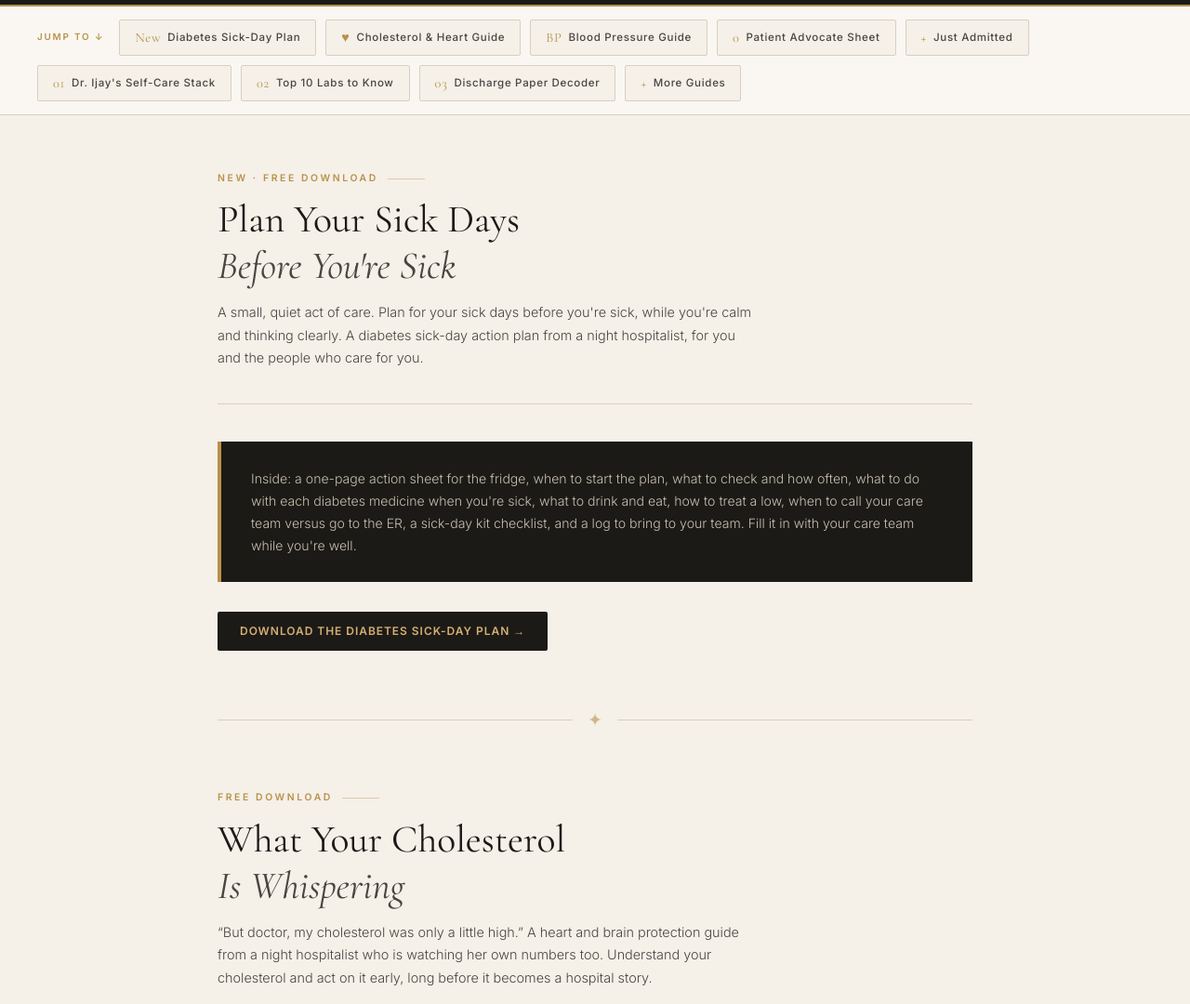
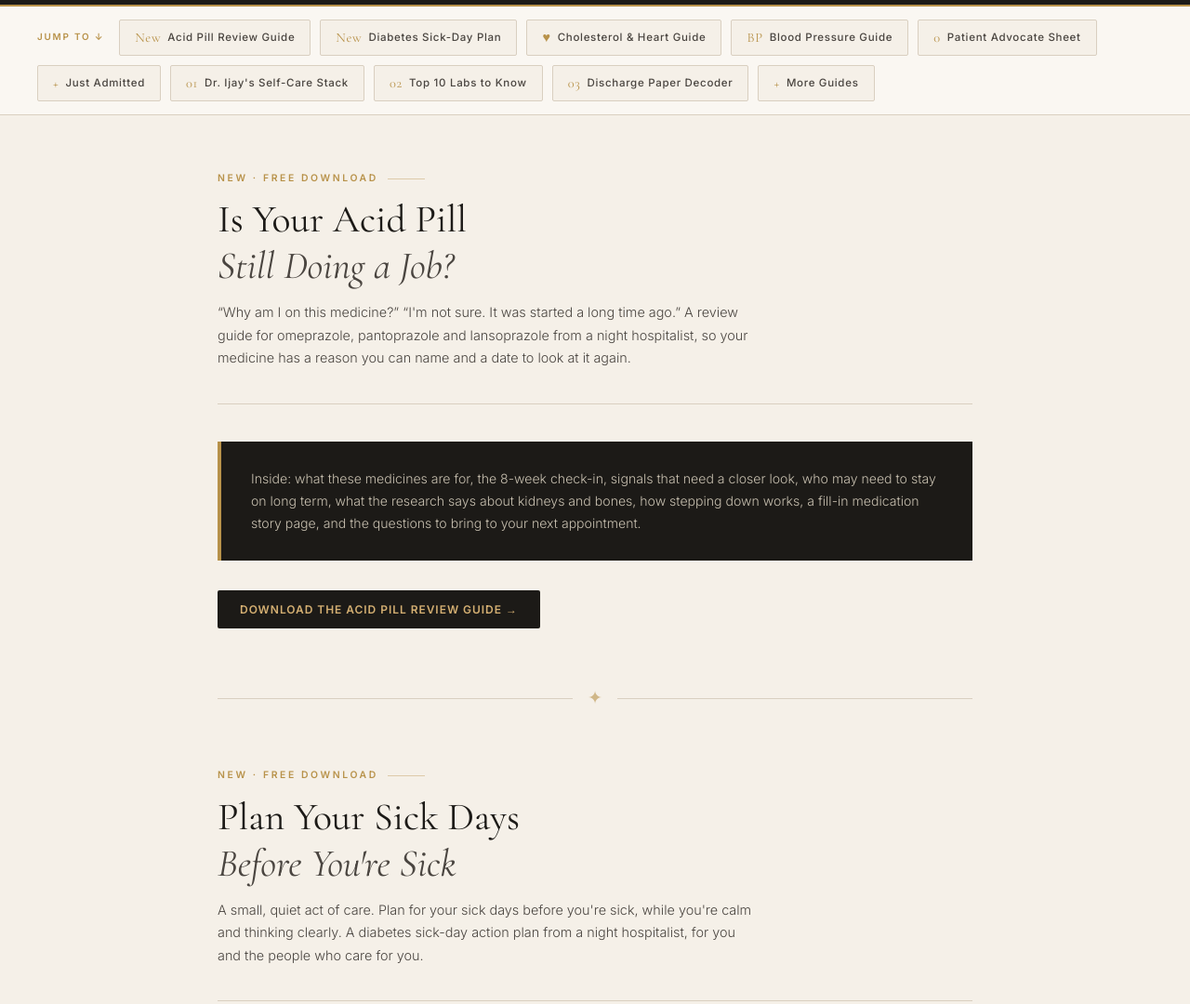
Before and after one commit to CogniteveGit/Cogniteve-guides, a plain HTML site: page index.html in a window 1280 px wide. Shown: the part 500-1580 px from the top of the page at 93% size. Drawn offline with nearby package versions, Linux system fonts and the light colour scheme.

Commit message:
Add PPI review guide: Is Your Acid Pill Still Doing a Job?
Co-Authored-By: Claude Sonnet 5.5 <noreply@anthropic.com>
Claude-Session: https://claude.ai/code/session_01QJJqmYSuEjdMtSNfKVZT22

```diff
--- a/index.html
+++ b/index.html
@@ -609,7 +609,8 @@
 <!-- GUIDE NAV -->
 <nav class="guide-nav">
   <span class="guide-nav-label">Jump to ↓</span>
-<a href="#sick-day"><span class="nav-num">New</span> Diabetes Sick-Day Plan</a>
+<a href="#ppi"><span class="nav-num">New</span> Acid Pill Review Guide</a>
+  <a href="#sick-day"><span class="nav-num">New</span> Diabetes Sick-Day Plan</a>
   <a href="#heart-cholesterol"><span class="nav-num">♥</span> Cholesterol &amp; Heart Guide</a>
   <a href="#blood-pressure"><span class="nav-num">BP</span> Blood Pressure Guide</a>
   <a href="#patient-advocate"><span class="nav-num">0</span> Patient Advocate Sheet</a>
@@ -626,6 +627,21 @@
 
 <!-- MAIN CONTENT -->
 <main class="main">
+
+<!-- ===== NEW: PPI REVIEW GUIDE ===== -->
+  <section id="ppi">
+    <div class="section-header">
+      <div class="section-tag">New · Free Download</div>
+      <h2>Is Your Acid Pill<br><em>Still Doing a Job?</em></h2>
+    <p class="section-intro">“Why am I on this medicine?” “I'm not sure. It was started a long time ago.” A review guide for omeprazole, pantoprazole and lansoprazole from a night hospitalist, so your medicine has a reason you can name and a date to look at it again.</p>
+    </div>
+  <div class="cheatsheet-intro">
+  <p>Inside: what these medicines are for, the 8-week check-in, signals that need a closer look, who may need to stay on long term, what the research says about kidneys and bones, how stepping down works, a fill-in medication story page, and the questions to bring to your next appointment.</p>
+  </div>
+  <a class="guide-button" href="https://cognitevegit.github.io/Cogniteve-guides/PPI_Review_Guide.pdf" target="_blank">Download the Acid Pill Review Guide →</a>
+  </section>
+
+<div class="guide-divider"><span>✦</span></div>
 
 <!-- ===== NEW: DIABETES SICK-DAY ACTION PLAN ===== -->
   <section id="sick-day">
@@ -1210,6 +1226,17 @@
     <div class="more-guides-heading">More Free Guides</div>
 
     <div class="guide-card">
+      <div class="guide-icon">⏳</div>
+      <h3 class="guide-title">Is Your Acid Pill Still Doing a Job? Omeprazole, Pantoprazole &amp; Lansoprazole Review Guide</h3>
+      <p class="guide-desc">On an acid reducer for a long time? Learn what the 8-week check-in is, who may need to stay on long term, what the research says about kidneys and bones, how stepping down works, and the questions to bring to your appointment.</p>
+      <a href="https://cognitevegit.github.io/Cogniteve-guides/PPI_Review_Guide.pdf"
+        class="guide-button"
+        target="_blank">
+        Download the Guide →
+      </a>
+    </div>
+
+    <div class="guide-card">
       <div class="guide-icon">🤒</div>
       <h3 class="guide-title">Plan Your Sick Days Before You're Sick: Diabetes Sick-Day Action Plan</h3>
       <p class="guide-desc">Living with diabetes? Get a fill-in plan for flu and stomach-bug days: what to check, what to do with each medicine, what to drink and eat, how to treat a low, and when to call versus go to the ER.</p>
```
Also changed, not shown: 1 other file.
